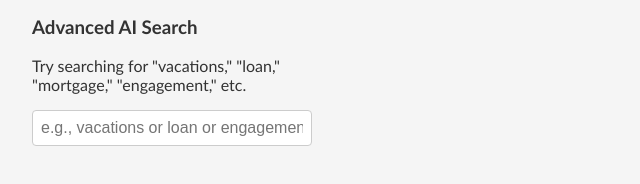
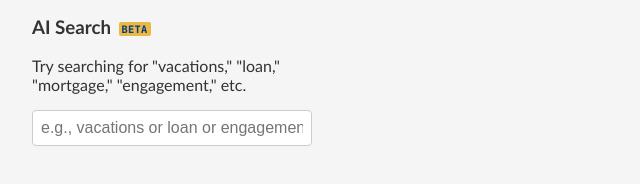
Before and after one commit to lendersiq/intranet, a plain HTML site: page index.html in a window 1280 px wide. Shown: the part 411-595 px from the top of the page, 0-640 px from the left. Drawn offline with Linux system fonts and the light colour scheme.

Commit message:
Update index.html

```diff
--- a/index.html
+++ b/index.html
@@ -40,7 +40,10 @@
         <a href="https://docs.google.com" target="_blank" class="blueButton">Policies</a>
       </div>
       <!-- ADVANCED AI SEARCH UI -->
-      <h3>Advanced AI Search</h3>
+      <h3>
+        AI Search
+        <span class="beta-tag">BETA</span>
+      </h3>
       <p>Try searching for "vacations," "loan," "mortgage," "engagement," etc.</p>
       <input type="text" id="aiSearchInput" placeholder="e.g., vacations or loan or engagement" />
       <div id="aiSearchResults"></div>
```
